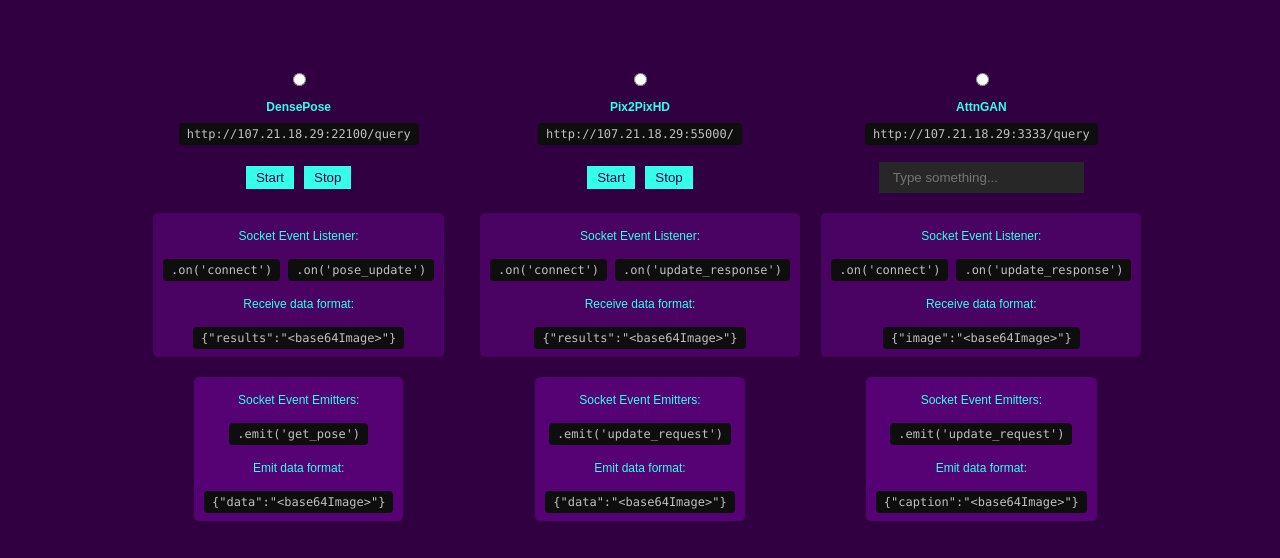
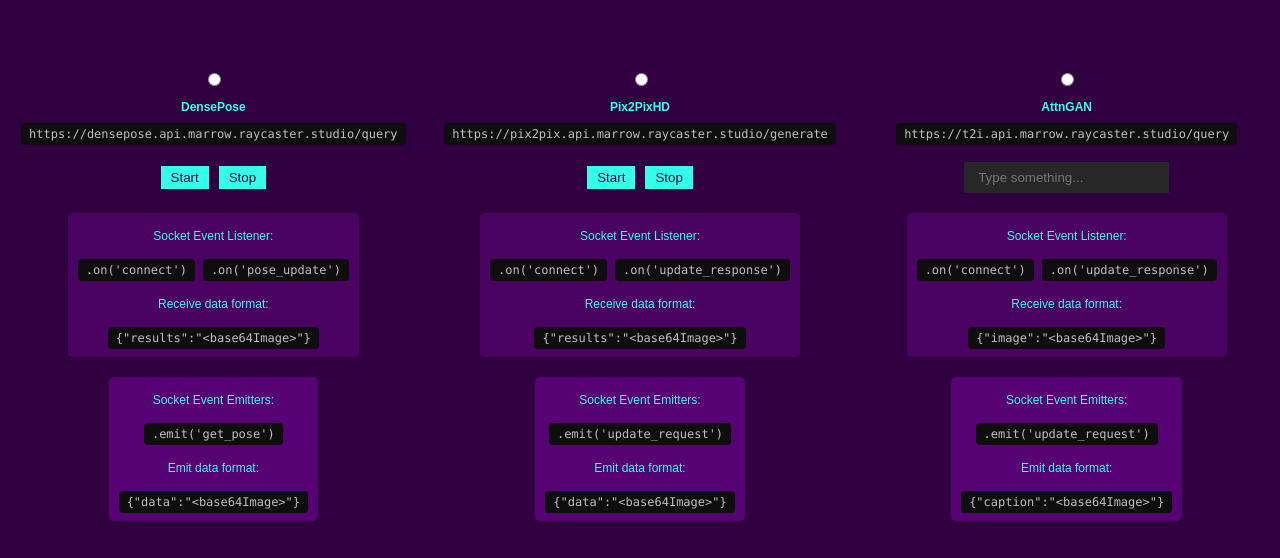
Before and after one commit to Marrow-AI/marrow_api_test, a React (Create React App) app: page / in a window 1280 px wide. Shown: the part 367-925 px from the top of the page. Built offline with nearby package versions, Linux system fonts and the light colour scheme; no server answers; grey boxes are pictures that could not be loaded.

Commit message:
add new api

```diff
--- a/package.json
+++ b/package.json
@@ -18,7 +18,7 @@
     "predeploy": "npm run build",
     "deploy": "gh-pages -d build"
   },
-  "homepage": "https://raycasters.github.io/marrow_api_test",
+  "homepage": "https://api.marrow.raycaster.studio/",
   "eslintConfig": {
     "extends": "react-app"
   },
--- a/src/App.js
+++ b/src/App.js
@@ -37,7 +37,7 @@ class App extends Component {
           <div className="Models">
             <ModelOption
               name='DensePose'
-              url='http://107.21.18.29:22100/query'
+              url='https://densepose.api.marrow.raycaster.studio/query'
               emit='get_pose'
               listen='pose_update'
               receiveData={{
@@ -49,7 +49,7 @@ class App extends Component {
             />
             <ModelOption
               name='Pix2PixHD'
-              url='http://107.21.18.29:55000/'
+              url='https://pix2pix.api.marrow.raycaster.studio/generate'
               emit='update_request'
               listen='update_response'
               receiveData={{
@@ -61,7 +61,7 @@ class App extends Component {
             />
             <ModelOption
               name='AttnGAN'
-              url='http://107.21.18.29:3333/query'
+              url='https://t2i.api.marrow.raycaster.studio/query'
               emit='update_request'
               listen='update_response'
               receiveData={{
--- a/src/ModelOption.js
+++ b/src/ModelOption.js
@@ -59,7 +59,7 @@ class ModelOption extends Component {
     this.setState({ loop }, () => {
       if (loop && socket) {
         console.log('emit to', emit)
-        socket.emit('get_pose', {
+        socket.emit(emit, {
           data: document.getElementById('videoCanvas').toDataURL('image/jpeg')
         });
       }
--- a/src/styles/ModelOption.scss
+++ b/src/styles/ModelOption.scss
@@ -1,7 +1,7 @@
 .Models{
   display: flex;
   margin: 0 auto;
-  width: 80%;
+  width: 100%;
 
   .Model-Option{
     flex: 1;
```
